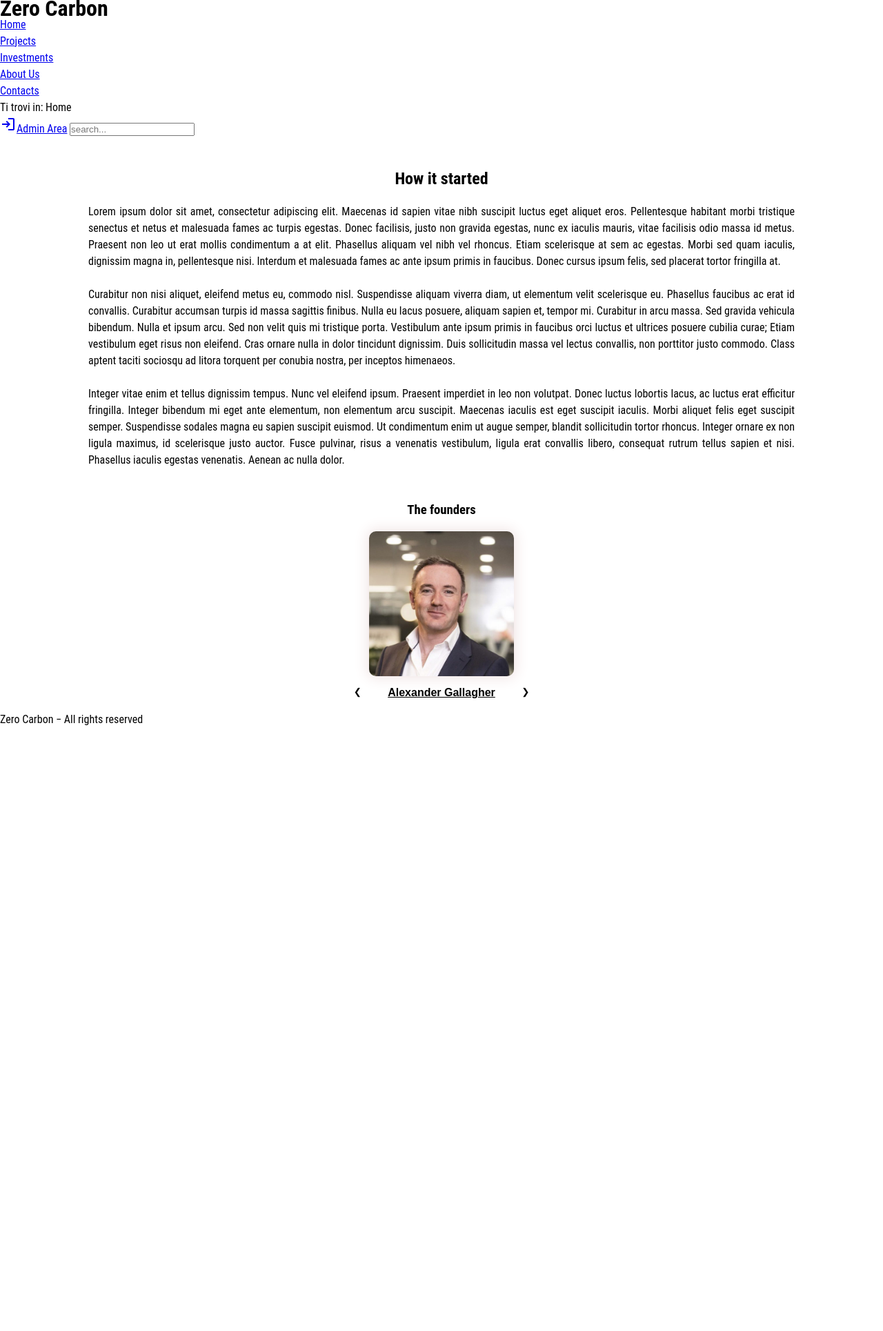
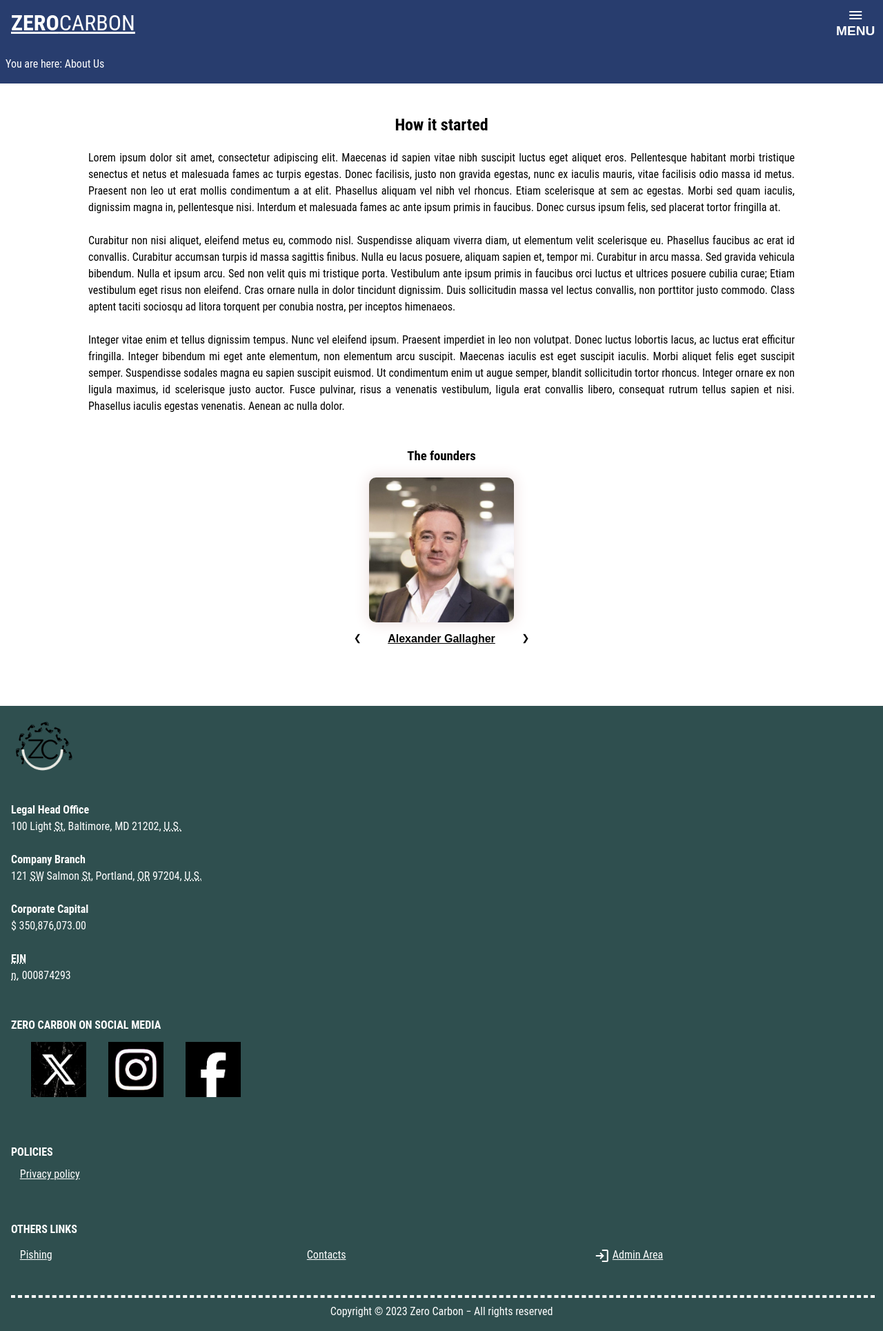
Before and after one commit to lucalr00/webProject, a PHP site: page /resources/html/aboutUs.html in a window 1280 px wide. Shown: the whole page at 69% size. Before the commit the page ends 1051 px from the top, so only its background shows below. Run offline with PHP 8.4, Linux system fonts and the light colour scheme.

Commit message:
**IMPORTANT CHANGES HOT FIX**

```diff
--- a/resources/css/aboutUs.css
+++ b/resources/css/aboutUs.css
@@ -41,6 +41,7 @@
 
 .info {
 	color: black;
+	margin: auto;
 	background-color: transparent;
 	font-weight: bold;
 	font-size: 1em;
@@ -136,6 +137,17 @@
 }
 */
 
+/* RESPONSIVE
+
+#howStarted::after {
+	content: '';
+	display: block;
+	margin-top: 3em;
+	border: solid var(--mobileLineDivider) 1px;
+}
+
+*/
+
 
 .fade {
 	animation-name: fade;
--- a/resources/css/root.css
+++ b/resources/css/root.css
@@ -15,7 +15,6 @@
 	--visitedLinkColor: rgb(236, 106, 151);
 	--flagColor: rgb(218, 103, 66);
 	--linkColor: rgb(255, 255, 255);
-	--linkColor: #182577; /*Per provare i colori dei link*/
 	--font-body-family: "Roboto Condensed", sans-serif;
 	--mobileLineDivider: rgba(60, 60, 60, .7);
 }
--- a/resources/html/aboutUs.html
+++ b/resources/html/aboutUs.html
@@ -12,33 +12,40 @@
 	<script src="https://ajax.googleapis.com/ajax/libs/jquery/3.7.1/jquery.min.js"></script>
 	<script src="../javascript/aboutUs.js"></script>
 	<script src="../javascript/root.js"></script>
-	<link rel="stylesheet" href="../css/aboutUs.css">
+	<script src="../javascript/goTop.js"></script>
+	<link rel="stylesheet"  href="../css/aboutUs.css">
 	<link rel="stylesheet" href="../css/root.css">
+	<link rel="stylesheet" href="../css/headerFooter.css">
+	<!--<link rel="stylesheet" media="screen and (min-width: 1024px)" href="../css/root.css"> -->
+	<link rel="stylesheet" media="screen and (min-width: 700px)" href="../css/devices/aboutUs.css">
+	<link rel="stylesheet" media="screen and (min-width: 700px)" href="#">
 	<link href="https://fonts.googleapis.com/css2?family=Material+Symbols+Outlined" rel="stylesheet" />
+	<link rel="stylesheet" href="https://cdnjs.cloudflare.com/ajax/libs/font-awesome/4.7.0/css/font-awesome.min.css">
 </head>
 
 <body>
 
 	<header>
+		<div id="topNavBar">
 		<h1>
-			Zero Carbon
+			<a href="home.html" id="textLogo"><span class="logoFirstHalf">Zero</span>Carbon</a>
 		</h1>
-		<nav>
+		<button id="menuLink" class="menuLink" onclick="responsiveNav()"><span class="material-symbols-outlined" id="closeMenu">close</span><span class="material-symbols-outlined" id="openMenu">menu</span>MENU</button>
+		</div>
+		<nav id="navBar" class="headerNav">
 			<ul>
-				<li lang="en"><a href="#">Home</a></li>
+				<li lang="en"><a href="home.html">Home</a></li>
 				<li><a href="#">Projects</a></li>
 				<li><a href="#">Investments</a></li>
 				<li><a href="aboutUs.html">About Us</a></li>
 				<li><a href="#">Contacts</a></li>
 			</ul>
 		</nav>
+
+
 		<nav id="breadcrumb"> <!-- NASCOSTO IN DESKTOP -->
-			<p>Ti trovi in: <span lang="en">Home</span></p>
+			<p>You are here: <span class="breadPage">About Us</p>
 		</nav>
-		<aside>
-			<a id="adminArea" href="aboutUs.html"><span class="material-symbols-outlined">Login</span>Admin Area</a>
-			<input type="search" id="search" placeholder="search...">
-		</aside>
 	</header>
 
 	<main>
@@ -50,8 +57,7 @@
 
 Curabitur non nisi aliquet, eleifend metus eu, commodo nisl. Suspendisse aliquam viverra diam, ut elementum velit scelerisque eu. Phasellus faucibus ac erat id convallis. Curabitur accumsan turpis id massa sagittis finibus. Nulla eu lacus posuere, aliquam sapien et, tempor mi. Curabitur in arcu massa. Sed gravida vehicula bibendum. Nulla et ipsum arcu. Sed non velit quis mi tristique porta. Vestibulum ante ipsum primis in faucibus orci luctus et ultrices posuere cubilia curae; Etiam vestibulum eget risus non eleifend. Cras ornare nulla in dolor tincidunt dignissim. Duis sollicitudin massa vel lectus convallis, non porttitor justo commodo. Class aptent taciti sociosqu ad litora torquent per conubia nostra, per inceptos himenaeos.
 
-Integer vitae enim et tellus dignissim tempus. Nunc vel eleifend ipsum. Praesent imperdiet in leo non volutpat. Donec luctus lobortis lacus, ac luctus erat efficitur fringilla. Integer bibendum mi eget ante elementum, non elementum arcu suscipit. Maecenas iaculis est eget suscipit iaculis. Morbi aliquet felis eget suscipit semper. Suspendisse sodales magna eu sapien suscipit euismod. Ut condimentum enim ut augue semper, blandit sollicitudin tortor rhoncus. Integer ornare ex non ligula maximus, id scelerisque justo auctor. Fusce pulvinar, risus a venenatis vestibulum, ligula erat convallis libero, consequat rutrum tellus sapien et nisi. Phasellus iaculis egestas venenatis. Aenean ac nulla dolor.
-			</p>
+Integer vitae enim et tellus dignissim tempus. Nunc vel eleifend ipsum. Praesent imperdiet in leo non volutpat. Donec luctus lobortis lacus, ac luctus erat efficitur fringilla. Integer bibendum mi eget ante elementum, non elementum arcu suscipit. Maecenas iaculis est eget suscipit iaculis. Morbi aliquet felis eget suscipit semper. Suspendisse sodales magna eu sapien suscipit euismod. Ut condimentum enim ut augue semper, blandit sollicitudin tortor rhoncus. Integer ornare ex non ligula maximus, id scelerisque justo auctor. Fusce pulvinar, risus a venenatis vestibulum, ligula erat convallis libero, consequat rutrum tellus sapien et nisi. Phasellus iaculis egestas venenatis. Aenean ac nulla dolor.</p>
 
 		</section>
 
@@ -152,10 +158,82 @@ In her personal life, Ombretta is an avid supporter of the arts and philanthropy
 				</dl>
 
 		</section>
+
+		<button class="goUp hidden" onclick="goTop()"><span>&UpArrow;</span>Back to top</button>
+
 	</main>
 
 	<footer>
-		<p>Zero Carbon &minus; <span lang="en">All rights reserved</span></p>
+
+		<img src="../images/ZCLogo.png" id="ZCLogo" alt="Logo Zero Carbon">
+
+		<dl>
+			<dt>
+				Legal Head Office
+			</dt>
+			<dd>
+				100 Light <abbr title="Street">St</abbr>, Baltimore, <abb title="Maryland">MD</abb> 21202, <abbr title="United States">U.S.</abbr>
+			</dd>
+			<dt>
+				Company Branch
+			</dt>
+			<dd>
+				121 <abbr title="Southwest">SW</abbr> Salmon <abbr title="Street">St</abbr>, Portland, <abbr title="Oregon">OR</abbr> 97204, <abbr title="United States">U.S.</abbr>
+			</dd>
+			<dt>
+				Corporate Capital
+			</dt>
+			<dd>
+				&dollar; 350,876,073.00
+			</dd>
+			<dt>
+				<abbr title="Employer Identification Number">EIN</abbr>
+			</dt>
+			<dd>
+				<abbr title="number">n.</abbr> 000874293
+			</dd>
+		</dl>
+
+		<section>
+		<h4>
+			Zero Carbon on social media
+		</h4>
+			<nav>
+				<ul id="socialIcons">
+					<li><a href="https://twitter.com/" title="X" target="_blank"><img src="../images/350x350 (1).png"></a></li>
+					<li><a href="https://instagram.com/" title="Instagram" target="_blank"><img src="../images/350x350 (2).png"></a></li>
+					<li><a href="https://facebook.com/" title="Facebook" target="_blank"><img src="../images/350x350.png"></a></li>
+				</ul>
+			</nav>
+		</section>
+
+		<section>
+			<h4>
+				Policies
+			</h4>
+			<nav>
+				<ul>
+				<li><a href="privacyPolicy.html" title="Privacy policy" target="_blank">Privacy policy</a></li>
+				</ul>
+			</nav>
+		</section>
+		<section>
+			<h4>
+				Others links
+			</h4>
+			<nav>
+				<ul id="linkList">
+					<li><a href="pishing.html" title="Pishing" target="_blank">Pishing</a></li>
+					<li><a href="javascript:void(0);">Contacts</a></li>
+					<li><a id="adminArea" href="javascript:void(0);"><span class="material-symbols-outlined" id="loginIcon">Login</span>Admin Area</a></li>
+				</ul>
+			</nav>
+		</section>
+
+		<p id="copyright">
+			Copyright &copy; 2023 Zero Carbon &minus; All rights reserved</span>
+		</p>
+
 	</footer>
 </body>
 
```
